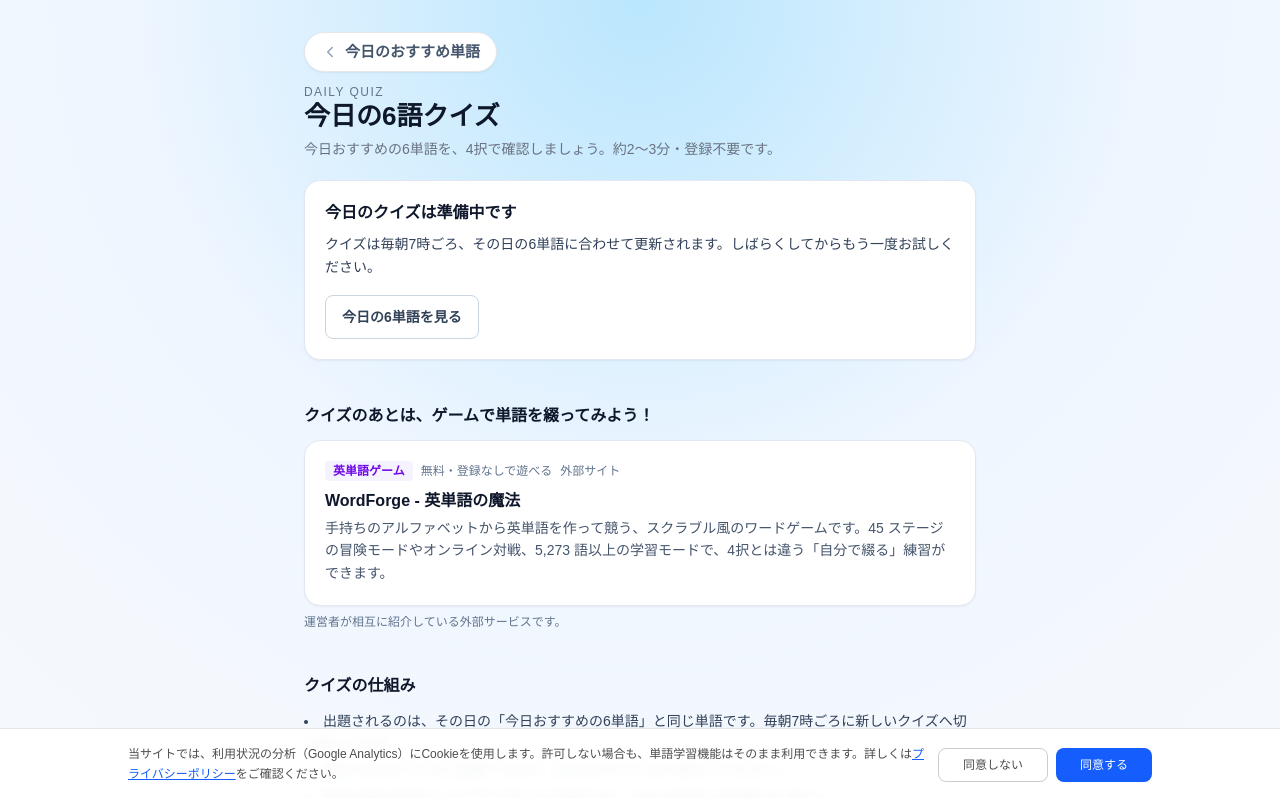
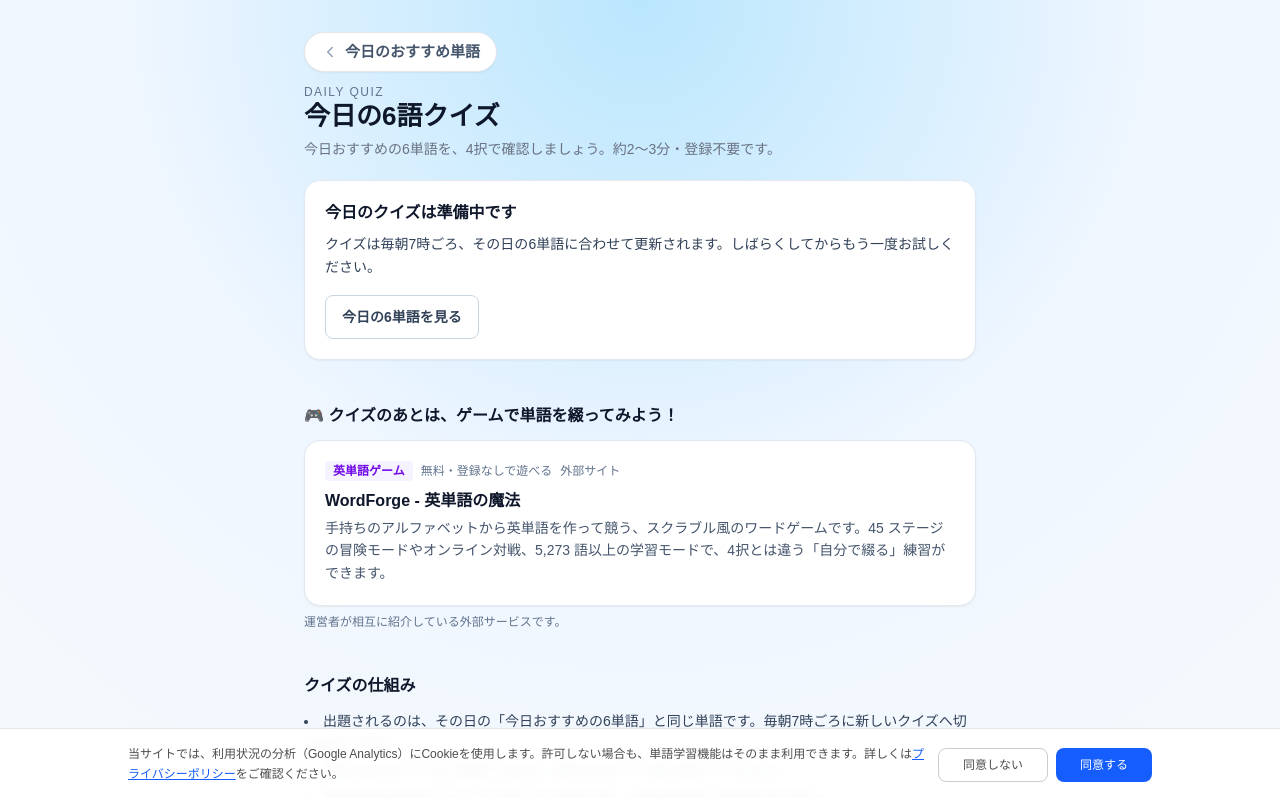
Before and after one commit to Rainnnnnnnn-maker/toeic_website_ver2.0, a Next.js app: page /today-words/quiz in a window 1280 px wide. Shown: the top 798 px of the page. Built offline with nearby package versions, Linux system fonts and the light colour scheme; no server answers.

Commit message:
Add game icon to quiz section heading for visual enhancement

```diff
--- a/src/app/today-words/quiz/page.tsx
+++ b/src/app/today-words/quiz/page.tsx
@@ -48,6 +48,7 @@ export default async function TodayQuizPage() {
 
         <section aria-labelledby="quiz-related-game" className="mt-6">
           <h2 id="quiz-related-game" className="mb-3 text-base font-semibold text-slate-900">
+            <span aria-hidden="true">🎮</span>{" "}
             クイズのあとは、ゲームで単語を綴ってみよう！
           </h2>
           <a
```
